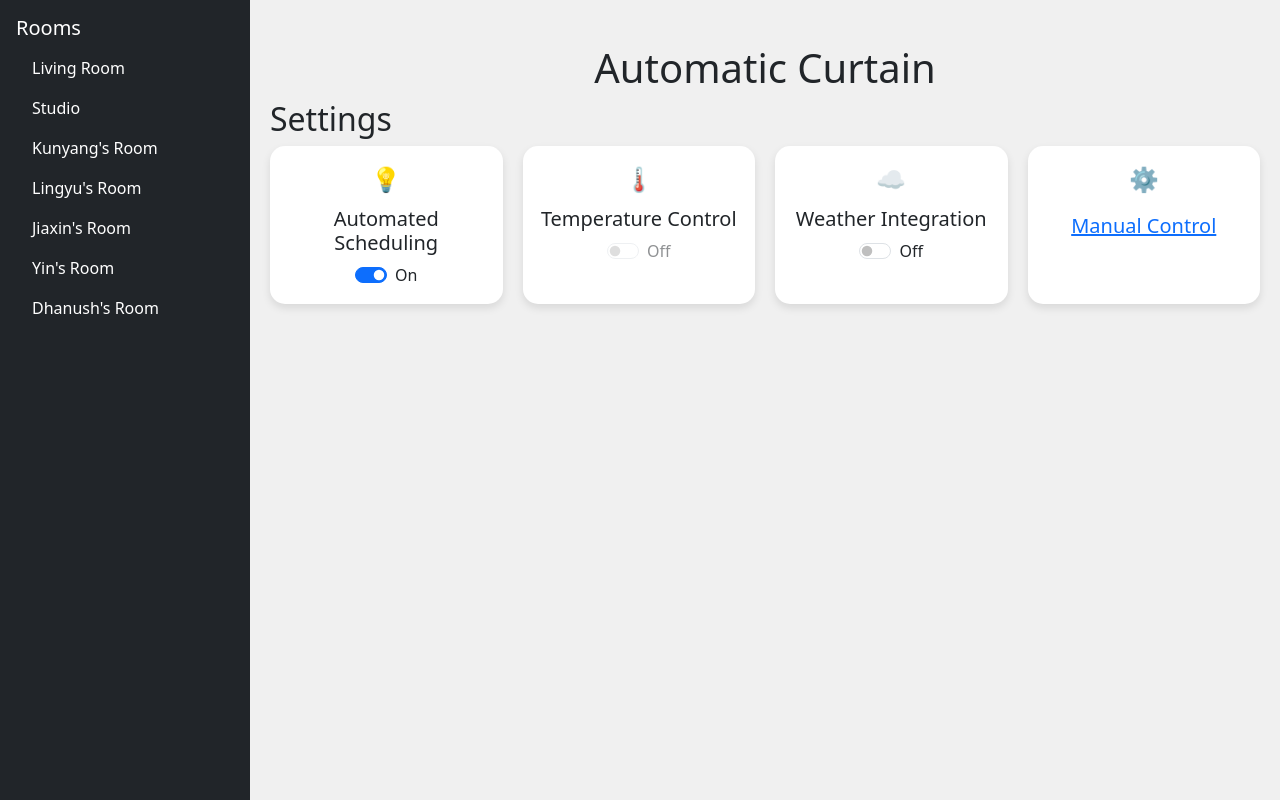
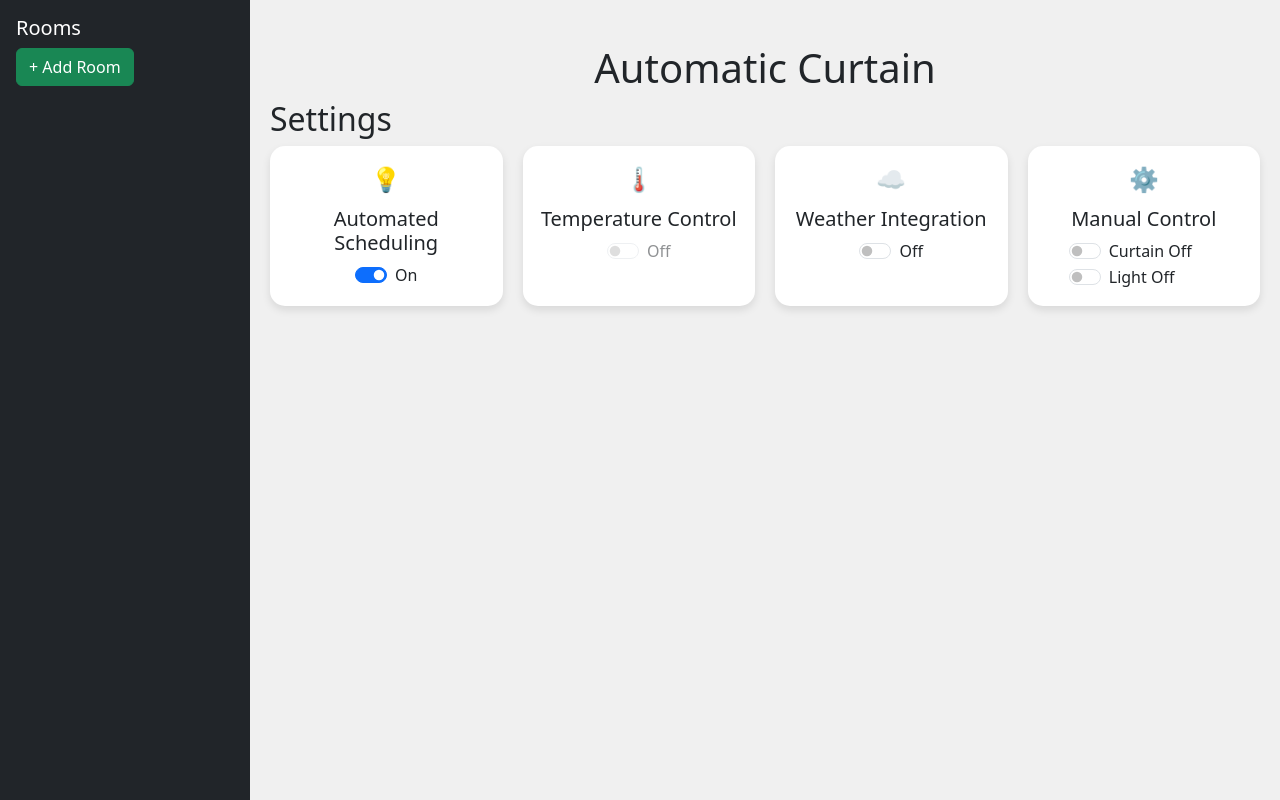
Before and after one commit to Ivan-cs/Automatic-Curtain, a Flask app: page / in a window 1280 px wide. Shown: the part 80-880 px from the top of the page. Run offline with Flask 3, Linux system fonts and the light colour scheme; some libraries are stand-ins or nearby versions.

Commit message:
added a few logs here and there. passing room id and other data to backend

```diff
--- a/server/app.py
+++ b/server/app.py
@@ -95,6 +95,10 @@ def update_room(roomid):
     mode = data['mode']
     light_status = data['light_status']
     curtain_status = data['curtain_status']
+
+    print(mode,light_status,curtain_status)
+    print(data, 123)
+    print(room.__dict__)
 
     if mode not in ["auto", "manual"]:
         return jsonify({"message":"invalid mode passed"}),400
--- a/server/templates/index.html
+++ b/server/templates/index.html
@@ -2,11 +2,11 @@
 <html lang="en">
 
 <head>
-    <meta charset="UTF-8">
-    <meta name="viewport" content="width=device-width, initial-scale=1.0">
+  <meta charset="UTF-8" />
+  <meta name="viewport" content="width=device-width, initial-scale=1.0" />
   <title>Automatic Curtain</title>
   \
-    <link href="https://cdn.jsdelivr.net/npm/bootstrap@5.3.0/dist/css/bootstrap.min.css" rel="stylesheet">
+  <link href="https://cdn.jsdelivr.net/npm/bootstrap@5.3.0/dist/css/bootstrap.min.css" rel="stylesheet" />
   <style>
     body {
       display: flex;
@@ -59,6 +59,19 @@
       background-color: #fff;
     }
 
+    .switch-container {
+      display: flex;
+      align-items: center;
+      justify-content: space-between;
+      width: 150px;
+      /* Adjust this width as needed */
+    }
+
+    .switch-container label {
+      margin: 0;
+      /* Remove extra margin from labels */
+    }
+
     .card .icon {
       font-size: 24px;
       margin-bottom: 10px;
@@ -78,37 +91,16 @@
 <body>
   <nav class="navbar navbar-light bg-light">
     <div class="container-fluid">
-            <a class="navbar-brand" href="/">
-                Smart Curtain
-            </a>
+      <a class="navbar-brand" href="/"> Smart Curtain </a>
     </div>
   </nav>
   <div class="container-main">
     <div id="sidebar" class="bg-dark text-white p-3">
       <h5>Rooms</h5>
-            <ul class="nav flex-column">
-                <li class="nav-item">
-                    <a class="nav-link text-white" href="#">Living Room</a>
-                </li>
-                <li class="nav-item">
-                    <a class="nav-link text-white" href="#">Studio</a>
-                </li>
-                <li class="nav-item">
-                    <a class="nav-link text-white" href="#">Kunyang's Room</a>
-                </li>
-                <li class="nav-item">
-                    <a class="nav-link text-white" href="#">Lingyu's Room</a>
-                </li>
-                <li class="nav-item">
-                    <a class="nav-link text-white" href="#">Jiaxin's Room</a>
-                </li>
-                <li class="nav-item">
-                    <a class="nav-link text-white" href="#">Yin's Room</a>
-                </li>
-                <li class="nav-item">
-                    <a class="nav-link text-white" href="#">Dhanush's Room</a>
-                </li>
-            </ul>
+      <ul id="roomList" class="nav flex-column"></ul>
+      <button id="addRoomBtn" class="btn btn-success btn-block" onclick="addRoom()">
+        + Add Room
+      </button>
     </div>
 
     <div id="main-content">
@@ -120,7 +112,7 @@
           <h5 class="card-title">Automated Scheduling</h5>
           <div class="d-flex flex-column align-items-center">
             <div class="form-check form-switch">
-                            <input class="form-check-input" type="checkbox" role="switch" id="automatedSwitch" checked>
+              <input class="form-check-input" type="checkbox" role="switch" id="automatedSwitch" checked />
               <label class="form-check-label" for="automatedSwitch" id="automatedLabel">On</label>
             </div>
           </div>
@@ -130,8 +122,7 @@
           <h5 class="card-title">Temperature Control</h5>
           <div class="d-flex flex-column align-items-center">
             <div class="form-check form-switch">
-                            <input class="form-check-input" type="checkbox" role="switch" id="temperatureSwitch"
-                                disabled>
+              <input class="form-check-input" type="checkbox" role="switch" id="temperatureSwitch" disabled />
               <label class="form-check-label" for="temperatureSwitch" id="temperatureLabel">Off</label>
             </div>
           </div>
@@ -141,7 +132,7 @@
           <h5 class="card-title">Weather Integration</h5>
           <div class="d-flex flex-column align-items-center">
             <div class="form-check form-switch">
-                            <input class="form-check-input" type="checkbox" role="switch" id="weatherSwitch">
+              <input class="form-check-input" type="checkbox" role="switch" id="weatherSwitch" />
               <label class="form-check-label" for="weatherSwitch" id="weatherLabel">Off</label>
             </div>
           </div>
@@ -149,10 +140,26 @@
         <div class="card text-center">
           <span class="icon icon-manual">⚙️</span>
           <h5 class="mb-0">
-                        <button class="btn btn-link" type="button" data-bs-toggle="collapse"
-                            data-bs-target="#collapseExample" aria-expanded="false" aria-controls="collapseExample">
             <h5 class="card-title">Manual Control</h5>
-                        </button>
+            <div class="d-flex flex-column align-items-center">
+              <div class="switch-container">
+
+                <div class="form-check form-switch">
+                  <label for="curtainSwitch">Curtain</label>
+                  <input class="form-check-input" type="checkbox" role="switch" id="curtainSwitch" />
+                  <label class="form-check-label" id="curtainSwitchLabel">Off</label>
+                </div>
+              </div>
+              <div class="switch-container">
+
+                <div class="form-check form-switch">
+                  <label for="lightSwitch">Light</label>
+                  <input class="form-check-input" type="checkbox" role="switch" id="lightSwitch" />
+                  <label class="form-check-label" id="lightSwitchLabel">Off</label>
+                </div>
+              </div>
+            </div>
+        </div>
         </h5>
         <div class="collapse" id="collapseExample">
           <div class="card-body">
@@ -160,14 +167,15 @@
               <span>Open</span>
               <span>Close</span>
             </div>
-                            <input type="range" class="form-range" id="customRange1" min="0" max="5" step="1">
+            <input type="range" class="form-range" id="customRange1" min="0" max="5" step="1" />
           </div>
         </div>
       </div>
     </div>
   </div>
   </div>
-    <div class="modal fade" id="manualControlModal" tabindex="-1" aria-labelledby="manualControlModalLabel" aria-hidden="true">
+  <div class="modal fade" id="manualControlModal" tabindex="-1" aria-labelledby="manualControlModalLabel"
+    aria-hidden="true">
     <div class="modal-dialog">
       <div class="modal-content">
         <div class="modal-header">
@@ -175,11 +183,16 @@
           <button type="button" class="btn-close" data-bs-dismiss="modal" aria-label="Close"></button>
         </div>
         <div class="modal-body">
-                    Using manual control will disable automated scheduling. Are you sure you want to proceed?
+          Using manual control will disable automated scheduling. Are you sure
+          you want to proceed?
         </div>
         <div class="modal-footer">
-                    <button type="button" class="btn btn-secondary" data-bs-dismiss="modal">Cancel</button>
-                    <button type="button" class="btn btn-primary" id="confirmManualControl">Proceed</button>
+          <button type="button" class="btn btn-secondary" data-bs-dismiss="modal">
+            Cancel
+          </button>
+          <button type="button" class="btn btn-primary" id="confirmManualControl">
+            Proceed
+          </button>
         </div>
       </div>
     </div>
@@ -191,109 +204,233 @@
   <script src="https://cdn.jsdelivr.net/npm/@popperjs/core@2.5.3/dist/umd/popper.min.js"></script>
   <script src="https://stackpath.bootstrapcdn.com/bootstrap/4.5.2/js/bootstrap.min.js"></script>
   <script>
+    let room_id = 0;
+
     function setupToggle(switchId, labelId) {
       const switchElement = document.getElementById(switchId);
       const switchLabel = document.getElementById(labelId);
 
       // Set the initial label state based on the switch state
-            switchLabel.textContent = switchElement.checked ? 'On' : 'Off';
+      switchLabel.textContent = switchElement.checked ? "On" : "Off";
 
-            //  event listener to update label when switch is toggled
-            switchElement.addEventListener('change', function() {
-                switchLabel.textContent = this.checked ? 'On' : 'Off';
+      // Event listener to update label and room state when switch is toggled
+      switchElement.addEventListener("change", function () {
+        // Update the label based on the switch state
+        switchLabel.textContent = this.checked ? "On" : "Off";
 
-                const mode = switchElement.checked ? 'auto' : 'manual';
-                fetch(`/dashboard/update/mode/${mode}/1`, {  // Assuming user ID is 1, change as needed
-                    method: 'POST',
+        // Get the updated values for all switches (mode, curtain, and light)
+        const mode = document.getElementById("automatedSwitch").checked ? "auto" : "manual";
+        const curtainStatus = Boolean(document.getElementById("curtainSwitch").checked);
+        const lightStatus = Boolean(document.getElementById("lightSwitch").checked);
+        updateRoomDetails( mode, curtainStatus, lightStatus);
+      });
+    }
+    function updateRoomDetails( mode, curtainStatus, lightStatus) {
+      console.log(room_id)
+      // Ensure curtainStatus and lightStatus are boolean (they should be from the switch checked property)
+      const payload = {
+        mode: mode,                   // Room mode: auto/manual
+        curtain_status: Boolean(curtainStatus), // Curtain status: true/false
+        light_status: Boolean(lightStatus)      // Light status: true/false
+      };
+
+      // Send a POST request to update the room details
+      fetch(`/dashboard/update/${room_id}`, {
+        method: "POST",
         headers: {
-                        'Content-Type': 'application/json',
+          "Content-Type": "application/json",
+        },
+        body: JSON.stringify(payload) // Send the room details as JSON payload
+      })
+        .then((response) => response.json())
+        .then((data) => {
+          if (response.ok) {
+            console.log("Room updated:", data.message);
+          } else {
+            console.error("Error:", data.message);
           }
         })
-                .then(response => response.json())
-                .then(data => {
-                    console.log('Mode updated:', data.message);
-                })
         .catch((error) => {
-                    console.error('Error:', error);
-                });
+          console.error("Error updating room:", error);
         });
     }
 
-        document.addEventListener('DOMContentLoaded', function() {
-            // Initialize switches
-            setupToggle('automatedSwitch', 'automatedLabel');
-            setupToggle('temperatureSwitch', 'temperatureLabel');
-            setupToggle('weatherSwitch', 'weatherLabel');
 
-            //  elements for manual control and modal
-            const manualControl = document.getElementById('customRange1');
-            const automatedSwitch = document.getElementById('automatedSwitch');
-            const manualControlModal = new bootstrap.Modal(document.getElementById('manualControlModal'));
+    function addRoom() {
+      const payload = {
+        mode: "auto",
+        light_status: false,
+        curtain_status: false,
+      };
 
-            //  manual control interaction if in automated mode
-            manualControl.addEventListener('mousedown', function(event) {
+      fetch("/add_room", {
+        method: "POST",
+        headers: { "Content-Type": "application/json" },
+        body: JSON.stringify(payload),
+      })
+        .then((response) => response.json())
+        .then((data) => {
+          if (data.id) {
+            room_id = data.id;
+            addRoomToList(data.id);
+          }
+          console.log("Room created:", data.message);
+          console.log("Room ID:", room_id);
+        })
+        .catch((error) => console.error("Error creating room:", error));
+    }
+
+    // Function to add room to the list in the sidebar
+    function addRoomToList(roomId) {
+      const roomList = document.getElementById("roomList");
+      const roomItem = document.createElement("li");
+      roomItem.className = "nav-item";
+      roomItem.innerHTML = `<a class="nav-link text-white" href="#" onclick="selectRoom(${roomId})">Room ${roomId}</a>`;
+      roomList.appendChild(roomItem);
+    }
+
+    // Function to select a room and display settings
+    function selectRoom(roomId) {
+      document.getElementById("roomSettings").classList.remove("d-none");
+      // Additional logic can be added to fetch room settings and update the UI
+      console.log(`Selected Room ${roomId}`);
+    }
+
+
+    // Function to fetch room details from /dashboard/{room_id}
+    function fetchRoomDetails(roomId) {
+      console.log(roomId);
+      fetch(`/dashboard/${roomId}`)
+        .then((response) => response.json())
+        .then((resp) => {
+          if (resp.ok) {
+            // Update the switches and labels based on the room data
+            document.getElementById("automatedSwitch").checked = (data.room.mode === "auto");
+            document.getElementById("automatedLabel").textContent = (data.room.mode === "auto") ? "On" : "Off";
+
+            document.getElementById("curtainSwitch").checked = Boolean(data.room.curtain_status);
+            document.getElementById("curtainSwitchLabel").textContent = data.room.curtain_status ? "On" : "Off";
+
+            document.getElementById("lightSwitch").checked = Boolean(data.room.light_status);
+            document.getElementById("lightSwitchLabel").textContent = data.room.light_status ? "On" : "Off";
+          } else {
+            // Handle error if room is not found
+            console.log("Error fetching room details:", resp.message);
+          }
+        })
+        .catch((error) => {
+          console.error("Error fetching room details:", error);
+        });
+    }
+
+    // Call this function when the page loads to fetch room details
+    document.addEventListener("DOMContentLoaded", function () {
+      const roomId = room_id;  // Assuming room ID is 1, adjust as needed
+      fetchRoomDetails(roomId);  // Fetch and update the room details on page load
+    });
+
+
+    document.addEventListener("DOMContentLoaded", function () {
+      // Initialize switches and fetch initial room data
+      fetch("/room/${room_id}")
+        .then((response) => response.json())
+        .then((data) => {
+          // Update the switches and labels based on the data fetched
+          document.getElementById("automatedSwitch").checked =
+            data.mode === "auto";
+          document.getElementById("automatedLabel").textContent =
+            data.mode === "auto" ? "On" : "Off";
+          document.getElementById("curtainSwitch").checked =
+            data.curtain_status;
+          document.getElementById("curtainSwitchLabel").textContent =
+            data.curtain_status ? "On" : "Off";
+          document.getElementById("lightSwitch").checked = data.light_status;
+          document.getElementById("lightSwitchLabel").textContent =
+            data.light_status ? "On" : "Off";
+        })
+        .catch((error) =>
+          console.error("Error fetching room details:", error)
+        );
+
+      // Setup the automated switch to toggle between auto and manual mode
+      setupToggle("automatedSwitch", "automatedLabel");
+      setupToggle("weatherSwitch", "weatherLabel");
+      setupToggle("temperatureSwitch", "temperatureLabel");
+      setupToggle("curtainSwitch", "curtainSwitchLabel");
+      setupToggle("lightSwitch", "lightSwitchLabel");
+
+      // Manual control
+      const manualControl = document.getElementById("customRange1");
+      const automatedSwitch = document.getElementById("automatedSwitch");
+      const manualControlModal = new bootstrap.Modal(
+        document.getElementById("manualControlModal")
+      );
+
+      manualControl.addEventListener("mousedown", function (event) {
         if (automatedSwitch.checked) {
           event.preventDefault();
           manualControlModal.show();
         }
       });
 
-            document.getElementById('confirmManualControl').addEventListener('click', function() {
-                // Switch to manual mode (disable automation)
+      document
+        .getElementById("confirmManualControl")
+        .addEventListener("click", function () {
           automatedSwitch.checked = false;
-                document.getElementById('automatedLabel').textContent = 'Off';
+          document.getElementById("automatedLabel").textContent = "Off";
 
-                // Send API call to switch to manual mode
-                fetch(`/dashboard/update/mode/manual/1`, {
-                    method: 'POST',
-                    headers: {
-                        'Content-Type': 'application/json',
-                    }
+          // Update the mode to manual
+          fetch("/room/${room_id}", {
+            method: "POST",
+            headers: { "Content-Type": "application/json" },
+            body: JSON.stringify({ mode: "manual" }),
           })
-                .then(response => response.json())
-                .then(data => {
-                    console.log('Mode switched to manual:', data.message);
-                })
-                .catch((error) => {
-                    console.error('Error switching mode:', error);
-                });
+            .then((response) => response.json())
+            .then((data) =>
+              console.log("Mode switched to manual:", data.message)
+            )
+            .catch((error) => console.error("Error switching mode:", error));
 
           manualControlModal.hide();
         });
 
-            // Handle curtain control (manual mode only)
-            manualControl.addEventListener('change', function() {
+      // Handle curtain control
+      manualControl.addEventListener("change", function () {
         if (!automatedSwitch.checked) {
-                    fetch(`/dashboard/update/device/curtain/1`, {
-                        method: 'POST',
-                        headers: {
-                            'Content-Type': 'application/json',
-                        }
+          fetch("/room/${room_id}", {
+            method: "POST",
+            headers: { "Content-Type": "application/json" },
+            body: JSON.stringify({ curtain_status: manualControl.value > 2 }),
           })
-                    .then(response => response.json())
-                    .then(data => {
-                        console.log('Curtain status updated:', data.message);
-                    })
-                    .catch((error) => {
-                        console.error('Error updating curtain:', error);
-                    });
+            .then((response) => response.json())
+            .then((data) =>
+              console.log("Curtain status updated:", data.message)
+            )
+            .catch((error) =>
+              console.error("Error updating curtain:", error)
+            );
         }
       });
 
-            document.getElementById('manualControlModal').addEventListener('hidden.bs.modal', function() {
-                manualControl.value = manualControl.defaultValue;
+      document
+        .getElementById("manualControlModal")
+        .addEventListener("hidden.bs.modal", function () {
+          manualControl.value = manualControl.defaultValue; // Reset range on cancel
         });
 
-            document.querySelector('#manualControlModal .btn-secondary').addEventListener('click', function() {
+      document
+        .querySelector("#manualControlModal .btn-secondary")
+        .addEventListener("click", function () {
           manualControlModal.hide();
         });
 
-            document.querySelector('#manualControlModal .btn-close').addEventListener('click', function() {
+      document
+        .querySelector("#manualControlModal .btn-close")
+        .addEventListener("click", function () {
           manualControlModal.hide();
         });
     });
   </script>
-
 </body>
 
 </html>
```
Lines whose indentation alone changed are shown as unchanged.
